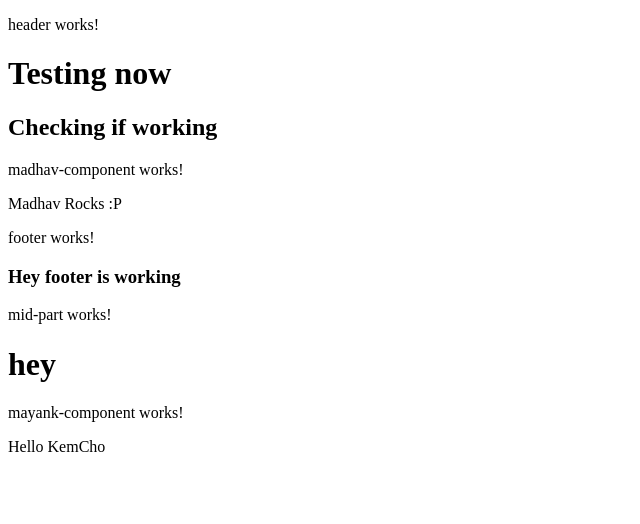
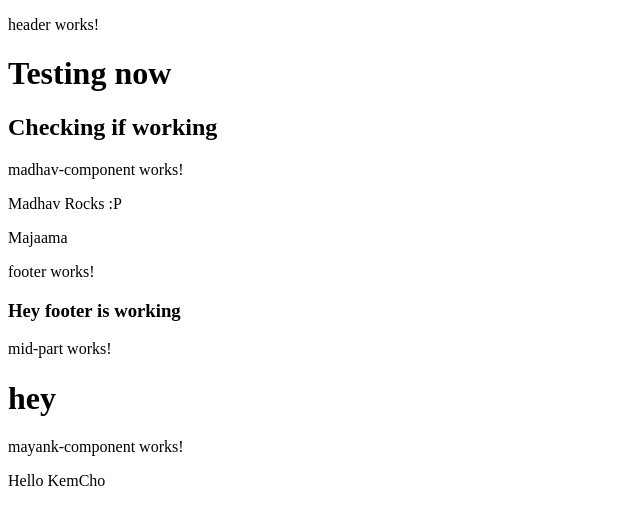
Before and after one commit to pranshul97/WebApp-Testing, an Angular app: page / in a window 1280 px wide. Shown: the top 524 px of the page, without its empty margins (0-640 px from the left). Built offline with nearby package versions, Linux system fonts and the light colour scheme.

Commit message:
Madhav's 2nd commit

```diff
--- a/src/app/madhav-component/madhav-component.component.html
+++ b/src/app/madhav-component/madhav-component.component.html
@@ -1,2 +1,3 @@
 <p>madhav-component works!</p>
 <p>Madhav Rocks :P</p>
+<p>Majaama</p>
```
